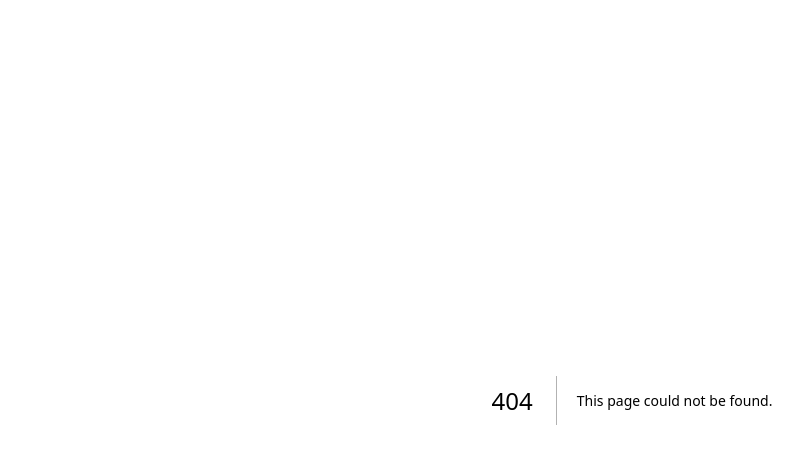
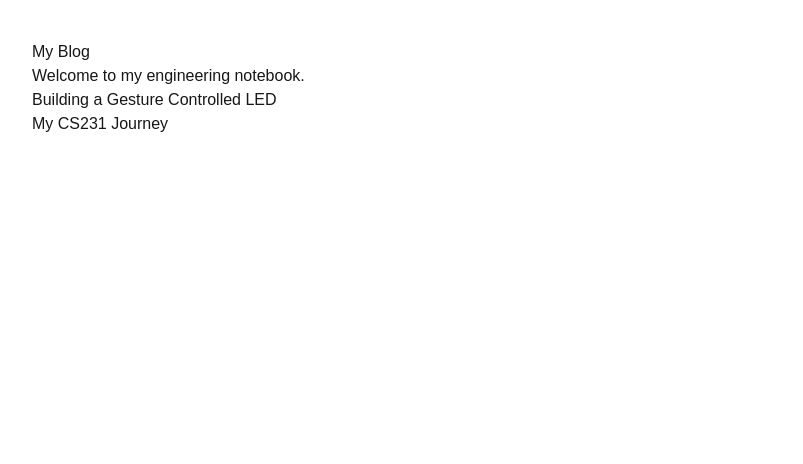
Before and after one commit to KB162/kalyanibharadwaj.github.io, a Next.js app: page /blog in a window 1280 px wide. Before the commit this address had no page. Shown: the top 464 px of the page, without its empty margins (8-811 px from the left). Built offline with nearby package versions, Linux system fonts and the light colour scheme.

Commit message:
Updated homepage

```diff
--- /dev/null
+++ b/app/blog/page.tsx
@@ -0,0 +1,19 @@
+export default function Blog() {
+  return (
+    <main style={{ padding: "40px" }}>
+      <h1>My Blog</h1>
+
+      <p>Welcome to my engineering notebook.</p>
+
+      <ul>
+        <li>
+          Building a Gesture Controlled LED
+        </li>
+
+        <li>
+          My CS231 Journey
+        </li>
+      </ul>
+    </main>
+  );
+}
```
